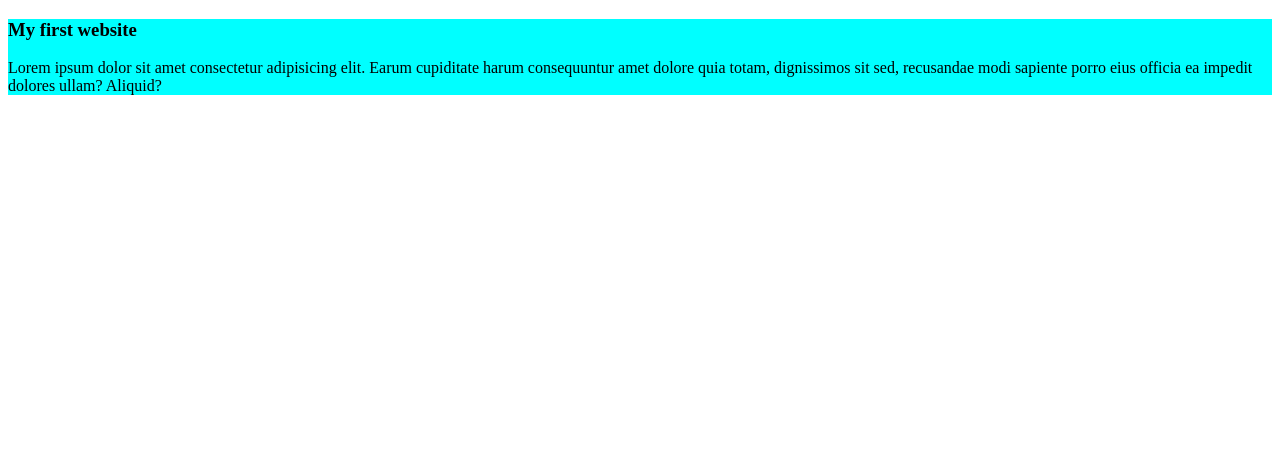
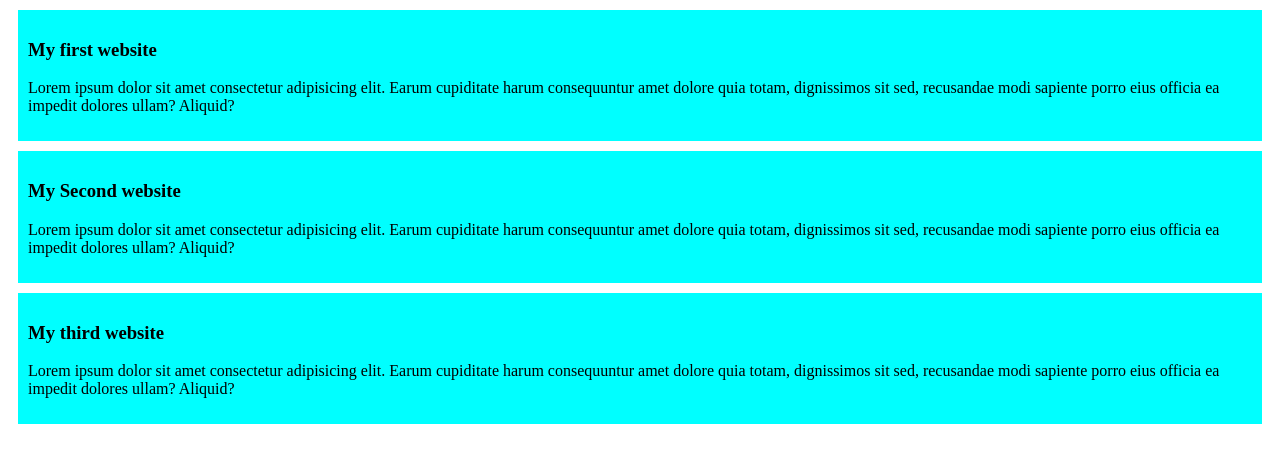
Before and after one commit to Rahi100/my--simple-website, a plain HTML site: page index.html in a window 1280 px wide. Drawn offline with Linux system fonts and the light colour scheme.

Commit message:
commting the second and third blog

```diff
--- a/Style/blog.css
+++ b/Style/blog.css
@@ -1,3 +1,5 @@
 div{
     background-color: aqua;
+    padding: 10px;
+    margin: 10px;
 }
--- a/index.html
+++ b/index.html
@@ -11,6 +11,16 @@
     <p>Lorem ipsum dolor sit amet consectetur adipisicing elit. Earum cupiditate harum consequuntur amet dolore quia totam, dignissimos sit sed, recusandae modi sapiente porro eius officia ea impedit dolores ullam? Aliquid?</p>
 
 </div>
+<body> <div>
+    <h3>My Second website</h3>
+    <p>Lorem ipsum dolor sit amet consectetur adipisicing elit. Earum cupiditate harum consequuntur amet dolore quia totam, dignissimos sit sed, recusandae modi sapiente porro eius officia ea impedit dolores ullam? Aliquid?</p>
+
+</div>
+<body> <div>
+    <h3>My third website</h3>
+    <p>Lorem ipsum dolor sit amet consectetur adipisicing elit. Earum cupiditate harum consequuntur amet dolore quia totam, dignissimos sit sed, recusandae modi sapiente porro eius officia ea impedit dolores ullam? Aliquid?</p>
+
+</div>
 
 </body>
 </html>
```
